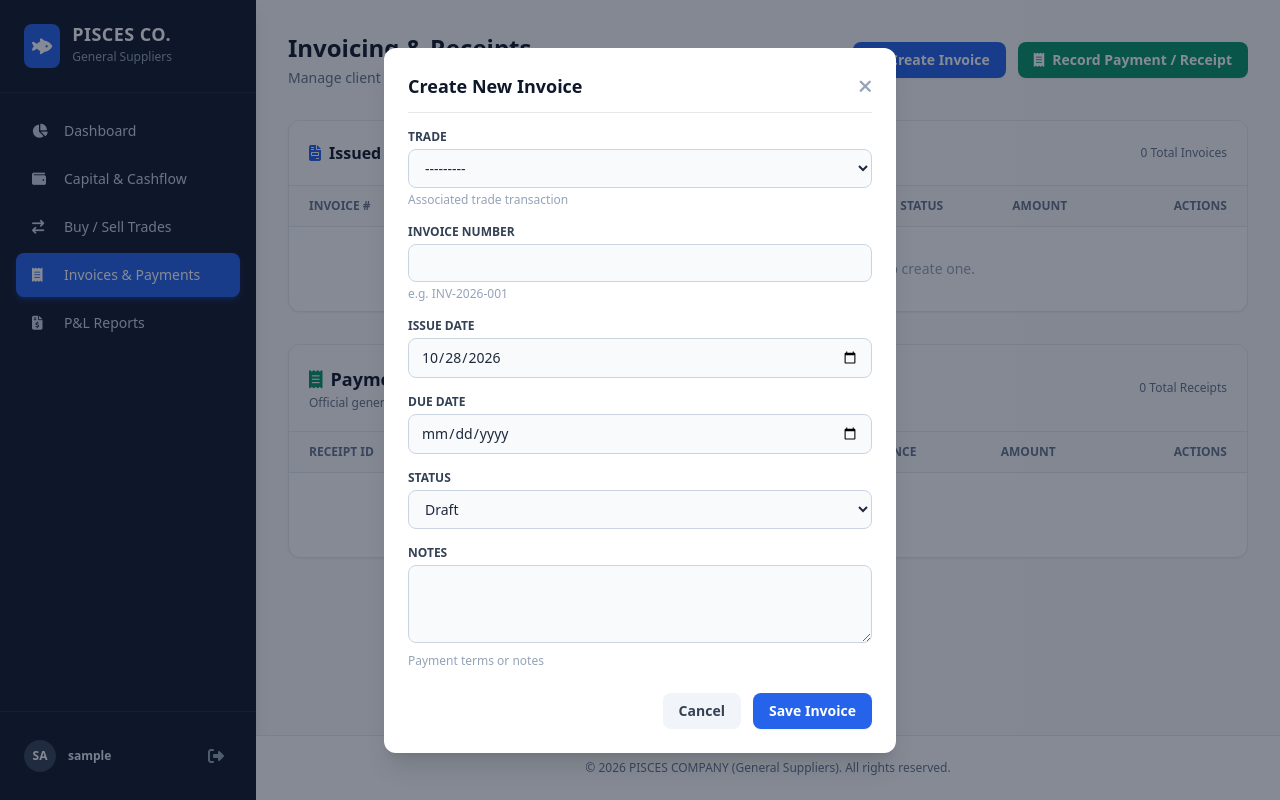
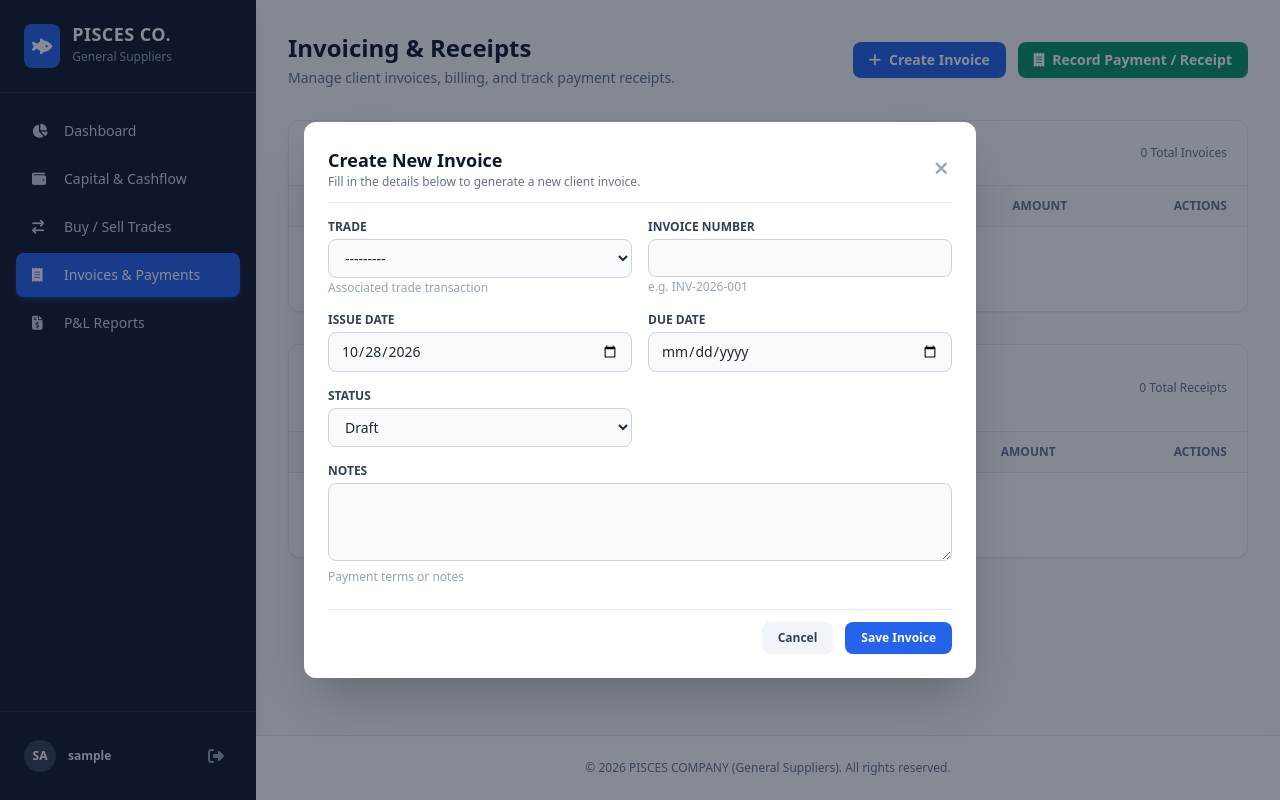
Before and after one commit to cchikaonda/pisces_app, a Django app: page /invoices/ in a window 1280 px wide, after a click on "Create Invoice". Run offline with Django 5.2, Linux system fonts and the light colour scheme; the visitor is signed in with stand-in values (Sample User, id 1); data that the repository does not hold is empty; some libraries are stand-ins or nearby versions.

Commit message:
Added Printing Receipts and Invoices

```diff
--- a/pisces_app/models.py
+++ b/pisces_app/models.py
@@ -67,7 +67,8 @@ class Invoice(models.Model):
     STATUS_CHOICES = [
         ('Draft', 'Draft'),
         ('Sent', 'Sent'),
-        ('Paid', 'Paid'),
+        ('Partial', 'Partial Paid'),
+        ('Paid', 'Paid in Full'),
         ('Overdue', 'Overdue'),
     ]
 
--- a/pisces_app/templates/invoices.html
+++ b/pisces_app/templates/invoices.html
@@ -59,7 +59,9 @@
                     </td>
                     <td class="px-5 py-3 font-semibold text-slate-900">{{ currency_symbol|default:"MWK" }} {{ inv.trade.grand_total|floatformat:2|intcomma }}</td>
                     <td class="px-5 py-3 text-right space-x-2">
-                        <a href="#" onclick="window.print()" class="text-blue-600 hover:text-blue-800 text-xs font-semibold"><i class="fa-solid fa-print"></i> Print Invoice</a>
+                        <a href="{% url 'print_invoice' inv.pk %}" target="_blank" class="text-blue-600 hover:text-blue-800 text-xs font-semibold">
+                            <i class="fa-solid fa-print"></i> Print Invoice
+                        </a>
                     </td>
                 </tr>
                 {% empty %}
@@ -108,9 +110,9 @@
                     <td class="px-5 py-3 text-slate-500">{{ pay.reference_number|default:"N/A" }}</td>
                     <td class="px-5 py-3 font-semibold text-emerald-600">{{ currency_symbol|default:"MWK" }} {{ pay.amount|floatformat:2|intcomma }}</td>
                     <td class="px-5 py-3 text-right print:hidden">
-                        <button onclick="printReceipt('REC-{{ pay.id }}', '{{ pay.invoice.invoice_number|default:"N/A" }}', '{{ pay.date }}', '{{ pay.payment_method }}', '{{ pay.reference_number|default:"N/A" }}', '{{ pay.amount|floatformat:2|intcomma }}')" class="inline-flex items-center gap-1.5 px-3 py-1.5 bg-emerald-50 hover:bg-emerald-100 text-emerald-700 rounded-lg text-xs font-semibold transition">
+                        <a href="{% url 'print_receipt' pay.pk %}" target="_blank" class="inline-flex items-center gap-1.5 px-3 py-1.5 bg-emerald-50 hover:bg-emerald-100 text-emerald-700 rounded-lg text-xs font-semibold transition">
                             <i class="fa-solid fa-print"></i> Generate Receipt
-                        </button>
+                        </a>
                     </td>
                 </tr>
                 {% empty %}
@@ -123,65 +125,71 @@
     </div>
 </div>
 
-<!-- Modal for Creating Invoice -->
-<div id="invoiceModal" class="fixed inset-0 bg-slate-900/50 hidden flex items-center justify-center p-4 z-50 print:hidden">
-    <div class="bg-white rounded-xl max-w-lg w-full p-6 shadow-xl relative max-h-[90vh] overflow-y-auto">
+<!-- Clean Modal for Creating Invoice -->
+<div id="invoiceModal" class="fixed inset-0 bg-slate-900/50 hidden flex items-center justify-center p-4 z-50 print:hidden overflow-y-auto">
+    <div class="bg-white rounded-xl max-w-2xl w-full p-6 shadow-2xl relative my-auto">
         <div class="flex justify-between items-center mb-4 border-b pb-3">
-            <h3 class="font-bold text-lg text-slate-900">Create New Invoice</h3>
-            <button onclick="toggleModal('invoiceModal')" class="text-slate-400 hover:text-slate-600"><i class="fa-solid fa-xmark text-lg"></i></button>
+            <div>
+                <h3 class="font-bold text-lg text-slate-900">Create New Invoice</h3>
+                <p class="text-xs text-slate-500">Fill in the details below to generate a new client invoice.</p>
+            </div>
+            <button onclick="toggleModal('invoiceModal')" class="text-slate-400 hover:text-slate-600 p-1"><i class="fa-solid fa-xmark text-lg"></i></button>
         </div>
         <form method="post">
             {% csrf_token %}
-            <div class="space-y-4">
+            <div class="grid grid-cols-1 md:grid-cols-2 gap-4">
                 {% for field in form %}
-                <div>
+                <div class="{% if field.name == 'notes' %}md:col-span-2{% endif %}">
                     <label class="block text-xs font-semibold text-slate-700 uppercase mb-1">{{ field.label }}</label>
                     {{ field }}
                     {% if field.help_text %}
-                    <p class="text-xs text-slate-400 mt-1">{{ field.help_text }}</p>
+                    <p class="text-xs text-slate-400 mt-0.5">{{ field.help_text }}</p>
                     {% endif %}
                 </div>
                 {% endfor %}
             </div>
-            <div class="mt-6 flex justify-end gap-3">
-                <button type="button" onclick="toggleModal('invoiceModal')" class="px-4 py-2 bg-slate-100 text-slate-700 rounded-lg text-sm font-semibold">Cancel</button>
-                <button type="submit" name="invoice_submit" class="px-4 py-2 bg-blue-600 hover:bg-blue-700 text-white rounded-lg text-sm font-semibold shadow-sm">Save Invoice</button>
+            <div class="mt-6 flex justify-end gap-3 border-t pt-3">
+                <button type="button" onclick="toggleModal('invoiceModal')" class="px-4 py-2 bg-slate-100 hover:bg-slate-200 text-slate-700 rounded-lg text-xs font-semibold transition">Cancel</button>
+                <button type="submit" name="invoice_submit" class="px-4 py-2 bg-blue-600 hover:bg-blue-700 text-white rounded-lg text-xs font-semibold shadow-sm transition">Save Invoice</button>
             </div>
         </form>
     </div>
 </div>
 
-<!-- Modal for Recording Payment -->
-<div id="paymentModal" class="fixed inset-0 bg-slate-900/50 hidden flex items-center justify-center p-4 z-50 print:hidden">
-    <div class="bg-white rounded-xl max-w-lg w-full p-6 shadow-xl relative max-h-[90vh] overflow-y-auto">
+<!-- Clean Modal for Recording Payment -->
+<div id="paymentModal" class="fixed inset-0 bg-slate-900/50 hidden flex items-center justify-center p-4 z-50 print:hidden overflow-y-auto">
+    <div class="bg-white rounded-xl max-w-2xl w-full p-6 shadow-2xl relative my-auto">
         <div class="flex justify-between items-center mb-4 border-b pb-3">
-            <h3 class="font-bold text-lg text-slate-900">Record Payment & Generate Receipt</h3>
-            <button onclick="toggleModal('paymentModal')" class="text-slate-400 hover:text-slate-600"><i class="fa-solid fa-xmark text-lg"></i></button>
+            <div>
+                <h3 class="font-bold text-lg text-slate-900">Record Payment & Generate Receipt</h3>
+                <p class="text-xs text-slate-500">Log incoming funds against issued invoices.</p>
+            </div>
+            <button onclick="toggleModal('paymentModal')" class="text-slate-400 hover:text-slate-600 p-1"><i class="fa-solid fa-xmark text-lg"></i></button>
         </div>
         <form method="post">
             {% csrf_token %}
-            <div class="space-y-4">
+            <div class="grid grid-cols-1 md:grid-cols-2 gap-4">
                 {% for field in payment_form %}
-                <div>
+                <div class="{% if field.name == 'notes' %}md:col-span-2{% endif %}">
                     <label class="block text-xs font-semibold text-slate-700 uppercase mb-1">{{ field.label }}</label>
                     {{ field }}
                     {% if field.help_text %}
-                    <p class="text-xs text-slate-400 mt-1">{{ field.help_text }}</p>
+                    <p class="text-xs text-slate-400 mt-0.5">{{ field.help_text }}</p>
                     {% endif %}
                 </div>
                 {% endfor %}
             </div>
-            <div class="mt-6 flex justify-end gap-3">
-                <button type="button" onclick="toggleModal('paymentModal')" class="px-4 py-2 bg-slate-100 text-slate-700 rounded-lg text-sm font-semibold">Cancel</button>
-                <button type="submit" name="payment_submit" class="px-4 py-2 bg-emerald-600 hover:bg-emerald-700 text-white rounded-lg text-sm font-semibold shadow-sm">Save Payment</button>
+            <div class="mt-6 flex justify-end gap-3 border-t pt-3">
+                <button type="button" onclick="toggleModal('paymentModal')" class="px-4 py-2 bg-slate-100 hover:bg-slate-200 text-slate-700 rounded-lg text-xs font-semibold transition">Cancel</button>
+                <button type="submit" name="payment_submit" class="px-4 py-2 bg-emerald-600 hover:bg-emerald-700 text-white rounded-lg text-xs font-semibold shadow-sm transition">Save Payment</button>
             </div>
         </form>
     </div>
 </div>
 
 <!-- Printable Receipt Preview Modal -->
-<div id="receiptModal" class="fixed inset-0 bg-slate-900/50 hidden flex items-center justify-center p-4 z-50 print:hidden">
-    <div class="bg-white rounded-xl max-w-md w-full p-6 shadow-xl relative">
+<div id="receiptModal" class="fixed inset-0 bg-slate-900/50 hidden flex items-center justify-center p-4 z-50 print:hidden overflow-y-auto">
+    <div class="bg-white rounded-xl max-w-md w-full p-6 shadow-2xl relative my-auto">
         <div id="receiptContent" class="space-y-4 border p-6 rounded-lg bg-slate-50">
             <div class="text-center border-b pb-4">
                 <h2 class="font-bold text-xl text-slate-900">PISCES COMPANY</h2>
@@ -204,8 +212,8 @@
             </div>
         </div>
         <div class="mt-6 flex justify-end gap-3">
-            <button type="button" onclick="toggleModal('receiptModal')" class="px-4 py-2 bg-slate-100 text-slate-700 rounded-lg text-sm font-semibold">Close</button>
-            <button type="button" onclick="window.print()" class="px-4 py-2 bg-emerald-600 hover:bg-emerald-700 text-white rounded-lg text-sm font-semibold shadow-sm"><i class="fa-solid fa-print"></i> Print Receipt</button>
+            <button type="button" onclick="toggleModal('receiptModal')" class="px-4 py-2 bg-slate-100 hover:bg-slate-200 text-slate-700 rounded-lg text-xs font-semibold transition">Close</button>
+            <button type="button" onclick="window.print()" class="px-4 py-2 bg-emerald-600 hover:bg-emerald-700 text-white rounded-lg text-xs font-semibold shadow-sm transition"><i class="fa-solid fa-print"></i> Print Receipt</button>
         </div>
     </div>
 </div>
--- a/pisces_app/urls.py
+++ b/pisces_app/urls.py
@@ -11,4 +11,6 @@ urlpatterns = [
     path('reports/', views.reports_view, name='reports'),
 
     path('invoices/', views.invoices_view, name='invoices'),
+    path('invoices/<int:pk>/print/', views.print_invoice_view, name='print_invoice'),
+    path('receipts/<int:pk>/print/', views.print_receipt_view, name='print_receipt'),
 ]
--- a/pisces_app/views.py
+++ b/pisces_app/views.py
@@ -1,4 +1,4 @@
-from django.shortcuts import render, redirect
+from django.shortcuts import get_object_or_404, render, redirect
 from django.contrib.auth.decorators import login_required
 from django.contrib import messages
 from django.db.models import Sum, Q, F, FloatField
@@ -177,24 +177,62 @@ def invoices_view(request):
     invoices = Invoice.objects.all().order_by('-issue_date')
     payments = Payment.objects.all().order_by('-date')
 
+    form = InvoiceForm(request.POST or None, prefix='invoice')
+    payment_form = PaymentForm(request.POST or None, prefix='payment')
+
     if request.method == 'POST':
-        if 'invoice_submit' in request.POST:
-            form = InvoiceForm(request.POST)
-            if form.is_valid():
-                form.save()
-                messages.success(request, 'Invoice generated successfully!')
-                return redirect('invoices')
-        elif 'payment_submit' in request.POST:
-            pay_form = PaymentForm(request.POST)
-            if pay_form.is_valid():
-                pay_form.save()
-                messages.success(request, 'Payment / Receipt recorded successfully!')
-                return redirect('invoices')
+        if 'invoice_submit' in request.POST and form.is_valid():
+            form.save()
+            messages.success(request, 'Invoice generated successfully!')
+            return redirect('invoices')
+
+        elif 'payment_submit' in request.POST and payment_form.is_valid():
+            payment = payment_form.save()
+
+            # Automatically update invoice status based on total payments
+            invoice = payment.invoice
+            if invoice and invoice.trade:
+                total_paid = invoice.payments.aggregate(total=Sum('amount'))['total'] or 0
+                grand_total = invoice.trade.grand_total
+
+                if total_paid >= grand_total:
+                    invoice.status = 'Paid'
+                elif total_paid > 0:
+                    invoice.status = 'Partial'
+                else:
+                    invoice.status = 'Sent'
+                invoice.save()
+
+            messages.success(request, 'Payment recorded and invoice status updated successfully!')
+            return redirect('invoices')
 
     context = {
         'invoices': invoices,
         'payments': payments,
-        'form': InvoiceForm(),
-        'payment_form': PaymentForm(),
+        'form': InvoiceForm(prefix='invoice'),
+        'payment_form': PaymentForm(prefix='payment'),
     }
     return render(request, 'invoices.html', context)
+
+@login_required
+def print_invoice_view(request, pk):
+    invoice = get_object_or_404(Invoice, pk=pk)
+    total_paid = invoice.payments.aggregate(total=Sum('amount'))['total'] or 0
+    balance_due = invoice.trade.grand_total - total_paid
+
+    context = {
+        'invoice': invoice,
+        'total_paid': total_paid,
+        'balance_due': balance_due,
+    }
+    return render(request, 'print_invoice.html', context)
+
+
+@login_required
+def print_receipt_view(request, pk):
+    payment = get_object_or_404(Payment, pk=pk)
+
+    context = {
+        'payment': payment,
+    }
+    return render(request, 'print_receipt.html', context)
```
Also changed, not shown: pisces_app/templates/print_invoice.html (added, +85 -0 lines), pisces_app/templates/print_receipt.html (added, +54 -0 lines).
